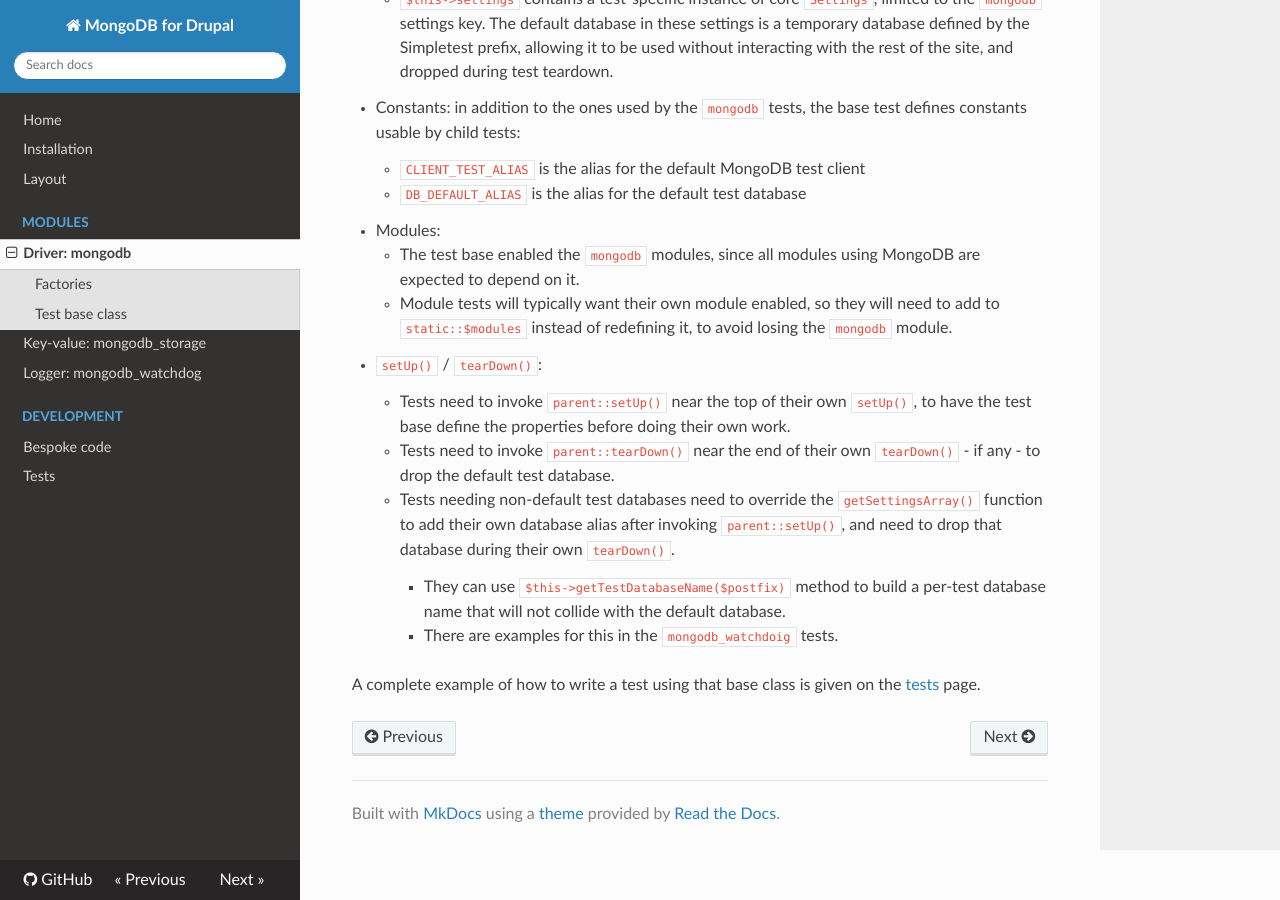
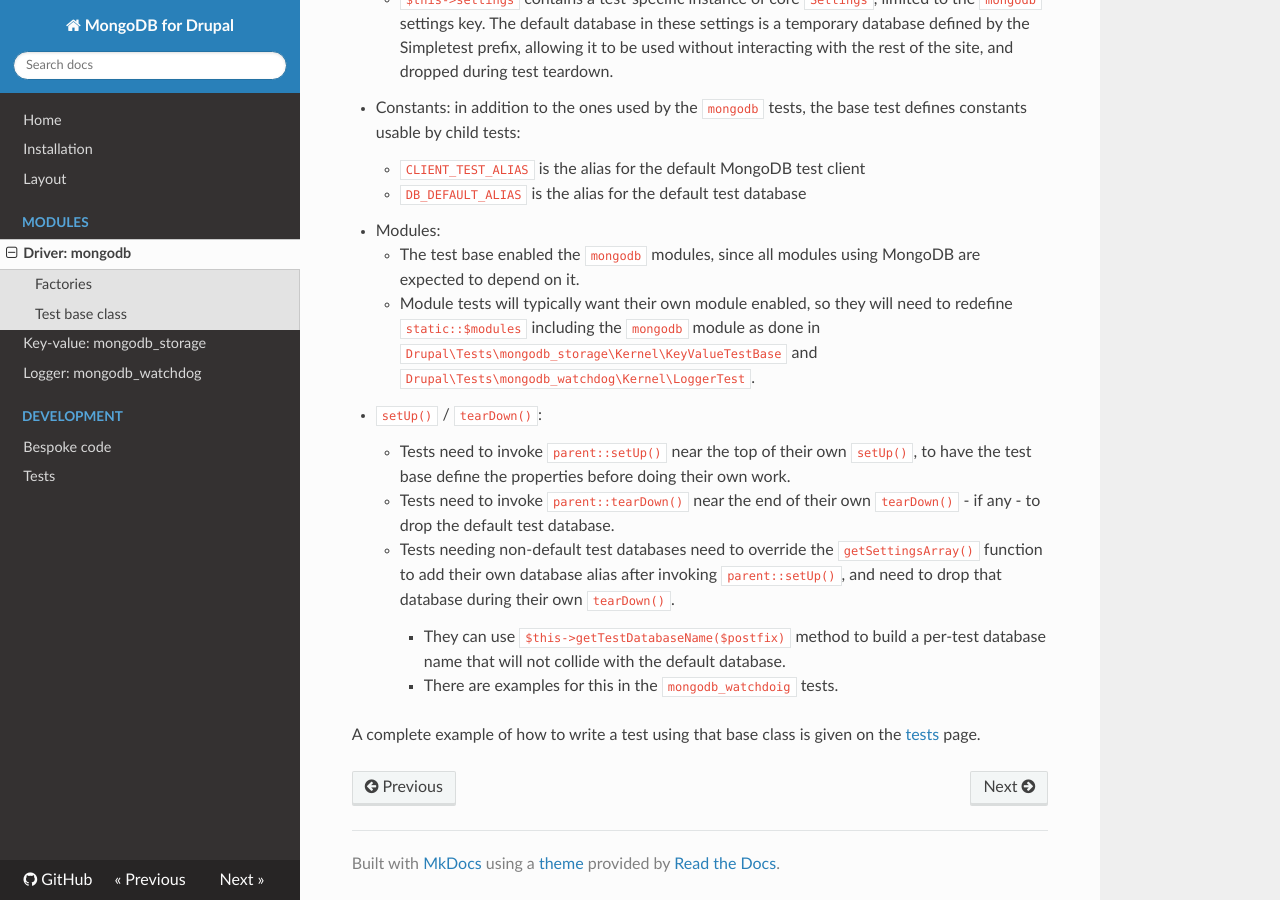
Before and after one commit to fgm/mongodb, an MkDocs documentation site: the page built from docs/modules/mongodb.md, in a window 1280 px wide and 900 px high, scrolled down 1158 px. Built offline with MkDocs 1.6.1, drawn with Linux system fonts in a browser that asks for light colours; nearby versions of some CDN libraries; old or Windows-style settings are respelled for this version of MkDocs.

Commit message:
Issue #2760825 by kswamy: clarified comments about static::$modules in tests.

```diff
--- a/docs/modules/mongodb.md
+++ b/docs/modules/mongodb.md
@@ -56,11 +56,12 @@ database. What it actually provides:
     * `CLIENT_TEST_ALIAS` is the alias for the default MongoDB test client
     * `DB_DEFAULT_ALIAS` is the alias for the default test database
 * Modules:
-    * The test base enabled the `mongodb` modules, since all modules using
-      MongoDB are expected to depend on it.
-    * Module tests will typically want their own module enabled, so they will
-      need to add to `static::$modules` instead of redefining it, to avoid
-      losing the `mongodb` module.
+    * The test base enabled the `mongodb` modules, since all modules using MongoDB
+      are expected to depend on it.
+    * Module tests will typically want their own module enabled, so they will need
+      to redefine `static::$modules` including the `mongodb` module as done in
+      `Drupal\Tests\mongodb_storage\Kernel\KeyValueTestBase` and
+      `Drupal\Tests\mongodb_watchdog\Kernel\LoggerTest`.
 * `setUp()` / `tearDown()`:
     * Tests need to invoke `parent::setUp()` near the top of their own
       `setUp()`, to have the test base define the properties before doing their
```
